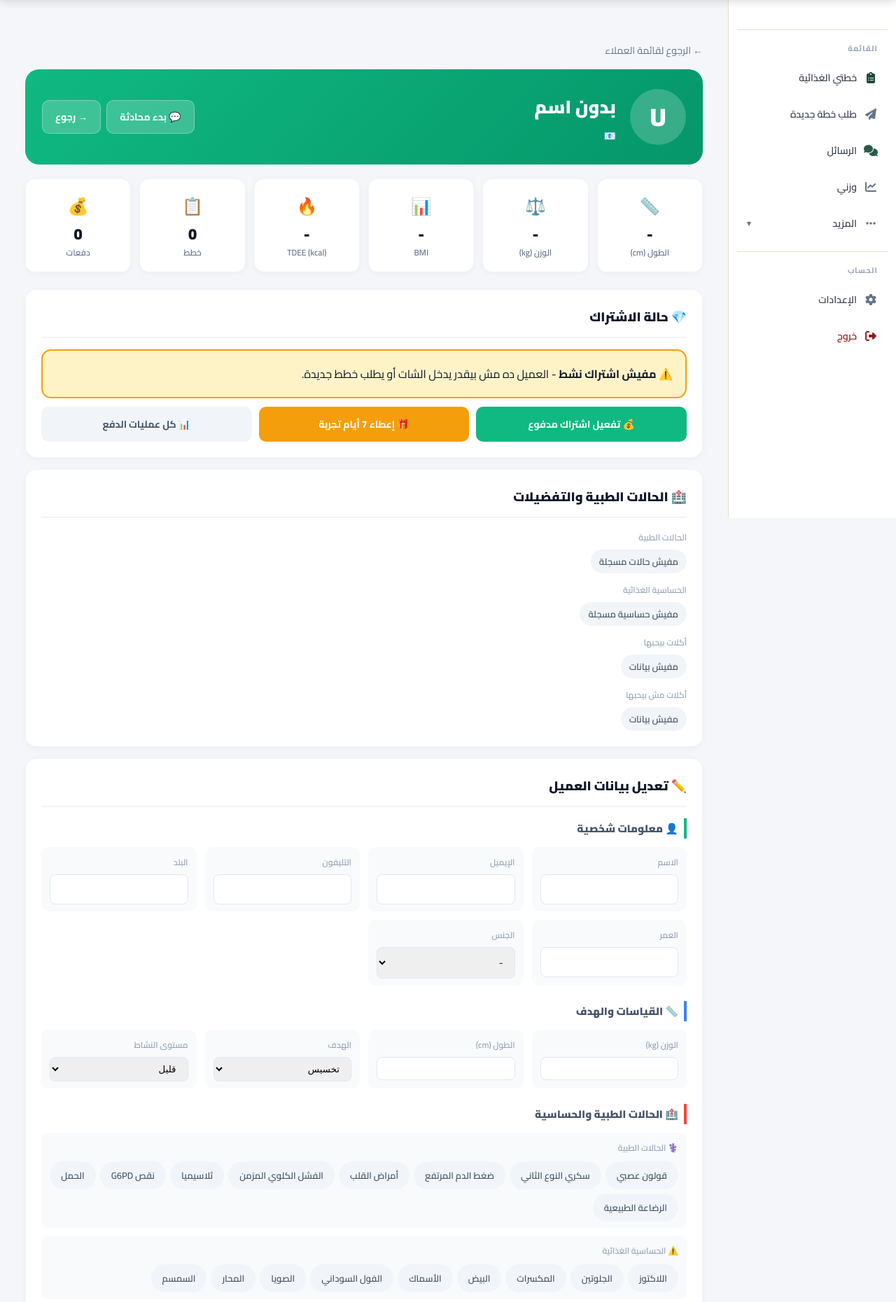
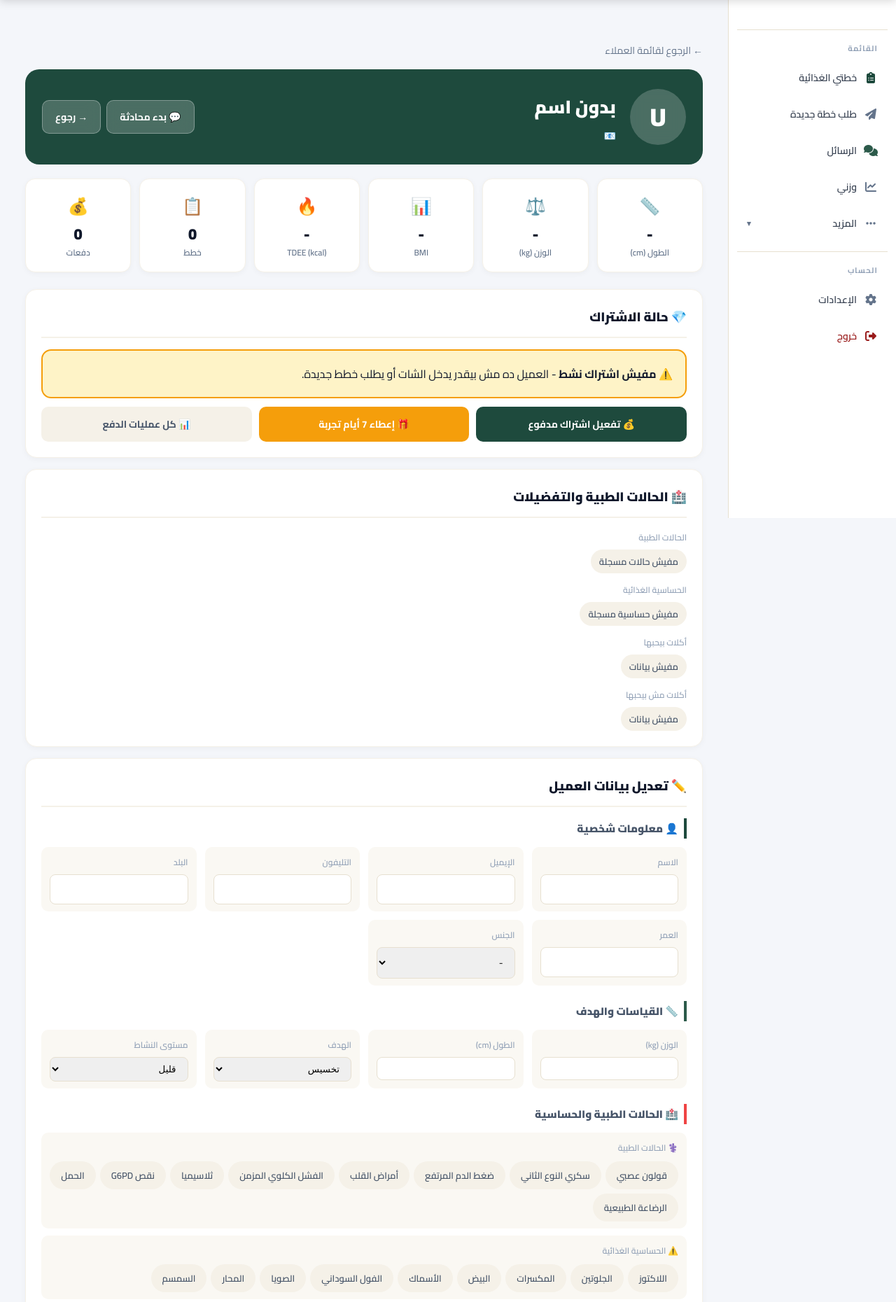
Before and after one commit to mohamedkolo/food-analyzer, a Flask app: template templates/admin_user_profile.html in a window 1280 px wide. Shown: the part 60-1920 px from the top of the page at 70% size. Run offline with Flask 3, Linux system fonts and the light colour scheme; the template is opened without the code that fills it, so the values that code supplies are empty; some libraries are stand-ins or nearby versions.

Commit message:
Add files via upload

```diff
--- a/templates/admin_blocked.html
+++ b/templates/admin_blocked.html
@@ -42,7 +42,7 @@
     </div>
     <form method="POST" action="/admin/blocked/{{ b.id }}/remove" onsubmit="return confirm('{{ 'فك الحظر عن هذا الإيميل؟' if is_ar else 'Unblock this email?' }}');" style="margin:0">
   <input type="hidden" name="csrf_token" value="{{ csrf_token() }}">
-      <button type="submit" class="btn" style="background:#16a34a;color:white;font-size:12px;padding:7px 14px">
+      <button type="submit" class="btn" style="background:#1e4a3d;color:white;font-size:12px;padding:7px 14px">
         <i class="fa-solid fa-unlock"></i> {{ 'فك الحظر' if is_ar else 'Unblock' }}
       </button>
     </form>
--- a/templates/admin_user_profile.html
+++ b/templates/admin_user_profile.html
@@ -20,11 +20,11 @@
     gap: 6px;
     transition: color 0.2s;
   }
-  .back-link:hover { color: #059669; }
+  .back-link:hover { color: #1e4a3d; }
 
   /* User header */
   .user-head {
-    background: linear-gradient(135deg, #10b981, #059669);
+    background: linear-gradient(135deg, #1e4a3d, #1e4a3d);
     color: #fff;
     border-radius: 20px;
     padding: 28px 24px;
@@ -84,7 +84,7 @@
     padding: 16px;
     text-align: center;
     box-shadow: 0 2px 8px rgba(0, 0, 0, 0.04);
-    border: 1px solid #f1f5f9;
+    border: 1px solid #f5f1e8;
   }
   .qstat-icon { font-size: 24px; margin-bottom: 6px; }
   .qstat-val { font-size: 22px; font-weight: 800; color: #0f172a; line-height: 1; }
@@ -97,7 +97,7 @@
     padding: 22px;
     margin-bottom: 16px;
     box-shadow: 0 2px 8px rgba(0, 0, 0, 0.04);
-    border: 1px solid #f1f5f9;
+    border: 1px solid #f5f1e8;
   }
   .section-title {
     font-size: 18px;
@@ -108,7 +108,7 @@
     align-items: center;
     gap: 8px;
     padding-bottom: 12px;
-    border-bottom: 2px solid #f1f5f9;
+    border-bottom: 2px solid #f5f1e8;
   }
 
   .info-grid {
@@ -118,7 +118,7 @@
   }
   .info-item {
     padding: 10px 12px;
-    background: #f8fafc;
+    background: #faf8f3;
     border-radius: 10px;
   }
   .info-lbl { font-size: 12px; color: #94a3b8; font-weight: 600; margin-bottom: 2px; }
@@ -128,7 +128,7 @@
   .tags { display: flex; flex-wrap: wrap; gap: 6px; }
   .tag {
     padding: 5px 12px;
-    background: #f1f5f9;
+    background: #f5f1e8;
     color: #475569;
     border-radius: 999px;
     font-size: 13px;
@@ -184,20 +184,20 @@
     text-align: center;
     transition: all 0.2s;
   }
-  .act-primary { background: #10b981; color: #fff; }
-  .act-primary:hover { background: #059669; }
+  .act-primary { background: #1e4a3d; color: #fff; }
+  .act-primary:hover { background: #1e4a3d; }
   .act-warning { background: #f59e0b; color: #fff; }
   .act-warning:hover { background: #d97706; }
   .act-danger { background: #ef4444; color: #fff; }
   .act-danger:hover { background: #dc2626; }
-  .act-secondary { background: #f1f5f9; color: #475569; }
-  .act-secondary:hover { background: #e2e8f0; }
+  .act-secondary { background: #f5f1e8; color: #475569; }
+  .act-secondary:hover { background: #e7e0d0; }
 
   /* Forms */
   .inline-form { display: flex; gap: 8px; align-items: center; flex-wrap: wrap; }
   .inline-form input, .inline-form select, .inline-form textarea {
     padding: 8px 12px;
-    border: 1px solid #e2e8f0;
+    border: 1px solid #e7e0d0;
     border-radius: 8px;
     font-family: inherit;
     font-size: 14px;
@@ -363,7 +363,7 @@
           <div class="info-item">
             <div class="info-lbl">نوع الخطة <span style="color:#dc2626">*</span></div>
             <select name="plan_key" required
-                    style="width:100%; padding:8px 12px; border:1px solid #e2e8f0; border-radius:8px; margin-top:4px; font-family:inherit;">
+                    style="width:100%; padding:8px 12px; border:1px solid #e7e0d0; border-radius:8px; margin-top:4px; font-family:inherit;">
               <option value="">اختار</option>
               <option value="consultation">💬 استشارة فردية (24 ساعة)</option>
               <option value="single_plan">📋 خطة واحدة (7 أيام متابعة)</option>
@@ -375,13 +375,13 @@
             <div class="info-lbl">المبلغ المدفوع <span style="color:#dc2626">*</span></div>
             <input type="number" name="amount" step="0.01" min="0" required
                    placeholder="مثال: 599"
-                   style="width:100%; padding:8px 12px; border:1px solid #e2e8f0; border-radius:8px; margin-top:4px; font-family:inherit;">
+                   style="width:100%; padding:8px 12px; border:1px solid #e7e0d0; border-radius:8px; margin-top:4px; font-family:inherit;">
           </div>
 
           <div class="info-item">
             <div class="info-lbl">العملة</div>
             <select name="currency"
-                    style="width:100%; padding:8px 12px; border:1px solid #e2e8f0; border-radius:8px; margin-top:4px;">
+                    style="width:100%; padding:8px 12px; border:1px solid #e7e0d0; border-radius:8px; margin-top:4px;">
               <option value="EGP" selected>🇪🇬 EGP (جنيه)</option>
               <option value="AED">🇦🇪 AED (درهم)</option>
               <option value="SAR">🇸🇦 SAR (ريال)</option>
@@ -392,7 +392,7 @@
           <div class="info-item">
             <div class="info-lbl">طريقة الدفع</div>
             <select name="payment_method"
-                    style="width:100%; padding:8px 12px; border:1px solid #e2e8f0; border-radius:8px; margin-top:4px;">
+                    style="width:100%; padding:8px 12px; border:1px solid #e7e0d0; border-radius:8px; margin-top:4px;">
               <option value="vodafone_cash">📱 فودافون كاش</option>
               <option value="instapay">⚡ InstaPay</option>
               <option value="bank_transfer_eg">🏦 تحويل بنكي مصري</option>
@@ -407,7 +407,7 @@
           <div class="info-lbl">ملاحظات (اختياري)</div>
           <input type="text" name="notes"
                  placeholder="مثال: رقم العملية في فودافون كاش، تاريخ التحويل، إلخ..."
-                 style="width:100%; padding:8px 12px; border:1px solid #e2e8f0; border-radius:8px; margin-top:4px; font-family:inherit;">
+                 style="width:100%; padding:8px 12px; border:1px solid #e7e0d0; border-radius:8px; margin-top:4px; font-family:inherit;">
         </div>
 
         <div style="background: #fff7ed; border: 1px solid #fed7aa; border-radius: 10px; padding: 12px; margin-bottom: 14px; font-size: 13px; color: #9a3412;">
@@ -483,38 +483,38 @@
 
       <!-- 👤 معلومات شخصية -->
       <div style="margin-bottom: 22px;">
-        <h3 style="font-size: 15px; font-weight: 800; color: #475569; margin: 0 0 12px; padding-right: 8px; border-right: 4px solid #10b981;">
+        <h3 style="font-size: 15px; font-weight: 800; color: #475569; margin: 0 0 12px; padding-right: 8px; border-right: 4px solid #1e4a3d;">
           👤 معلومات شخصية
         </h3>
         <div class="info-grid">
           <div class="info-item">
             <div class="info-lbl">الاسم</div>
             <input type="text" name="name" value="{{ user.name or '' }}" required
-                   style="width:100%; padding:8px 12px; border:1px solid #e2e8f0; border-radius:8px; margin-top:4px; font-family:inherit;">
+                   style="width:100%; padding:8px 12px; border:1px solid #e7e0d0; border-radius:8px; margin-top:4px; font-family:inherit;">
           </div>
           <div class="info-item">
             <div class="info-lbl">الإيميل</div>
             <input type="email" name="email" value="{{ user.email or '' }}" required
-                   style="width:100%; padding:8px 12px; border:1px solid #e2e8f0; border-radius:8px; margin-top:4px; font-family:inherit;">
+                   style="width:100%; padding:8px 12px; border:1px solid #e7e0d0; border-radius:8px; margin-top:4px; font-family:inherit;">
           </div>
           <div class="info-item">
             <div class="info-lbl">التليفون</div>
             <input type="text" name="phone" value="{{ user.phone or '' }}"
-                   style="width:100%; padding:8px 12px; border:1px solid #e2e8f0; border-radius:8px; margin-top:4px; font-family:inherit;">
+                   style="width:100%; padding:8px 12px; border:1px solid #e7e0d0; border-radius:8px; margin-top:4px; font-family:inherit;">
           </div>
           <div class="info-item">
             <div class="info-lbl">البلد</div>
             <input type="text" name="country" value="{{ user.country or '' }}"
-                   style="width:100%; padding:8px 12px; border:1px solid #e2e8f0; border-radius:8px; margin-top:4px; font-family:inherit;">
+                   style="width:100%; padding:8px 12px; border:1px solid #e7e0d0; border-radius:8px; margin-top:4px; font-family:inherit;">
           </div>
           <div class="info-item">
             <div class="info-lbl">العمر</div>
             <input type="number" name="age" value="{{ user.age or '' }}" min="10" max="100"
-                   style="width:100%; padding:8px 12px; border:1px solid #e2e8f0; border-radius:8px; margin-top:4px; font-family:inherit;">
+                   style="width:100%; padding:8px 12px; border:1px solid #e7e0d0; border-radius:8px; margin-top:4px; font-family:inherit;">
           </div>
           <div class="info-item">
             <div class="info-lbl">الجنس</div>
-            <select name="gender" style="width:100%; padding:8px 12px; border:1px solid #e2e8f0; border-radius:8px; margin-top:4px; font-family:inherit;">
+            <select name="gender" style="width:100%; padding:8px 12px; border:1px solid #e7e0d0; border-radius:8px; margin-top:4px; font-family:inherit;">
               <option value="">-</option>
               <option value="ذكر" {% if user.gender == 'ذكر' %}selected{% endif %}>ذكر</option>
               <option value="أنثى" {% if user.gender == 'أنثى' %}selected{% endif %}>أنثى</option>
@@ -525,23 +525,23 @@
 
       <!-- 📏 القياسات والهدف -->
       <div style="margin-bottom: 22px;">
-        <h3 style="font-size: 15px; font-weight: 800; color: #475569; margin: 0 0 12px; padding-right: 8px; border-right: 4px solid #3b82f6;">
+        <h3 style="font-size: 15px; font-weight: 800; color: #475569; margin: 0 0 12px; padding-right: 8px; border-right: 4px solid #2c5a4a;">
           📏 القياسات والهدف
         </h3>
         <div class="info-grid">
           <div class="info-item">
             <div class="info-lbl">الوزن (kg)</div>
             <input type="number" step="0.1" name="weight" value="{{ user.weight or '' }}"
-                   style="width:100%; padding:8px 12px; border:1px solid #e2e8f0; border-radius:8px; margin-top:4px;">
+                   style="width:100%; padding:8px 12px; border:1px solid #e7e0d0; border-radius:8px; margin-top:4px;">
           </div>
           <div class="info-item">
             <div class="info-lbl">الطول (cm)</div>
             <input type="number" step="0.5" name="height" value="{{ user.height or '' }}"
-                   style="width:100%; padding:8px 12px; border:1px solid #e2e8f0; border-radius:8px; margin-top:4px;">
+                   style="width:100%; padding:8px 12px; border:1px solid #e7e0d0; border-radius:8px; margin-top:4px;">
           </div>
           <div class="info-item">
             <div class="info-lbl">الهدف</div>
-            <select name="goal" style="width:100%; padding:8px 12px; border:1px solid #e2e8f0; border-radius:8px; margin-top:4px;">
+            <select name="goal" style="width:100%; padding:8px 12px; border:1px solid #e7e0d0; border-radius:8px; margin-top:4px;">
               <option value="weight_loss" {% if user.goal == 'weight_loss' %}selected{% endif %}>تخسيس</option>
               <option value="muscle_gain" {% if user.goal == 'muscle_gain' %}selected{% endif %}>زيادة عضل</option>
               <option value="bulking" {% if user.goal == 'bulking' %}selected{% endif %}>تضخيم</option>
@@ -550,7 +550,7 @@
           </div>
           <div class="info-item">
             <div class="info-lbl">مستوى النشاط</div>
-            <select name="activity" style="width:100%; padding:8px 12px; border:1px solid #e2e8f0; border-radius:8px; margin-top:4px;">
+            <select name="activity" style="width:100%; padding:8px 12px; border:1px solid #e7e0d0; border-radius:8px; margin-top:4px;">
               <option value="1.2" {% if user.activity == 1.2 %}selected{% endif %}>قليل</option>
               <option value="1.375" {% if user.activity == 1.375 %}selected{% endif %}>خفيف</option>
               <option value="1.55" {% if user.activity == 1.55 %}selected{% endif %}>متوسط</option>
@@ -619,7 +619,7 @@
     .chips-edit { display: flex; flex-wrap: wrap; gap: 6px; }
     .chip-e {
       padding: 6px 14px;
-      background: #f1f5f9;
+      background: #f5f1e8;
       color: #475569;
       border-radius: 999px;
       cursor: pointer;
@@ -866,12 +866,12 @@
       datasets: [{
         label: 'الوزن (kg)',
         data: data.reverse(),
-        borderColor: '#10b981',
+        borderColor: '#1e4a3d',
         backgroundColor: 'rgba(16, 185, 129, 0.1)',
         borderWidth: 3,
         tension: 0.3,
         pointRadius: 5,
-        pointBackgroundColor: '#10b981',
+        pointBackgroundColor: '#1e4a3d',
         pointBorderColor: '#fff',
         pointBorderWidth: 2,
         fill: true
@@ -891,7 +891,7 @@
       scales: {
         y: {
           beginAtZero: false,
-          grid: { color: '#f1f5f9' },
+          grid: { color: '#f5f1e8' },
           ticks: { font: { family: 'Cairo, sans-serif' } }
         },
         x: {
```
Also changed, not shown: other parts of templates/admin_user_profile.html (+31 -31 lines), templates/admin_notifications.html (+7 -7 lines), templates/admin_payments.html (+21 -21 lines), templates/admin_requests.html (+8 -8 lines), templates/admin_users.html (+23 -23 lines).
